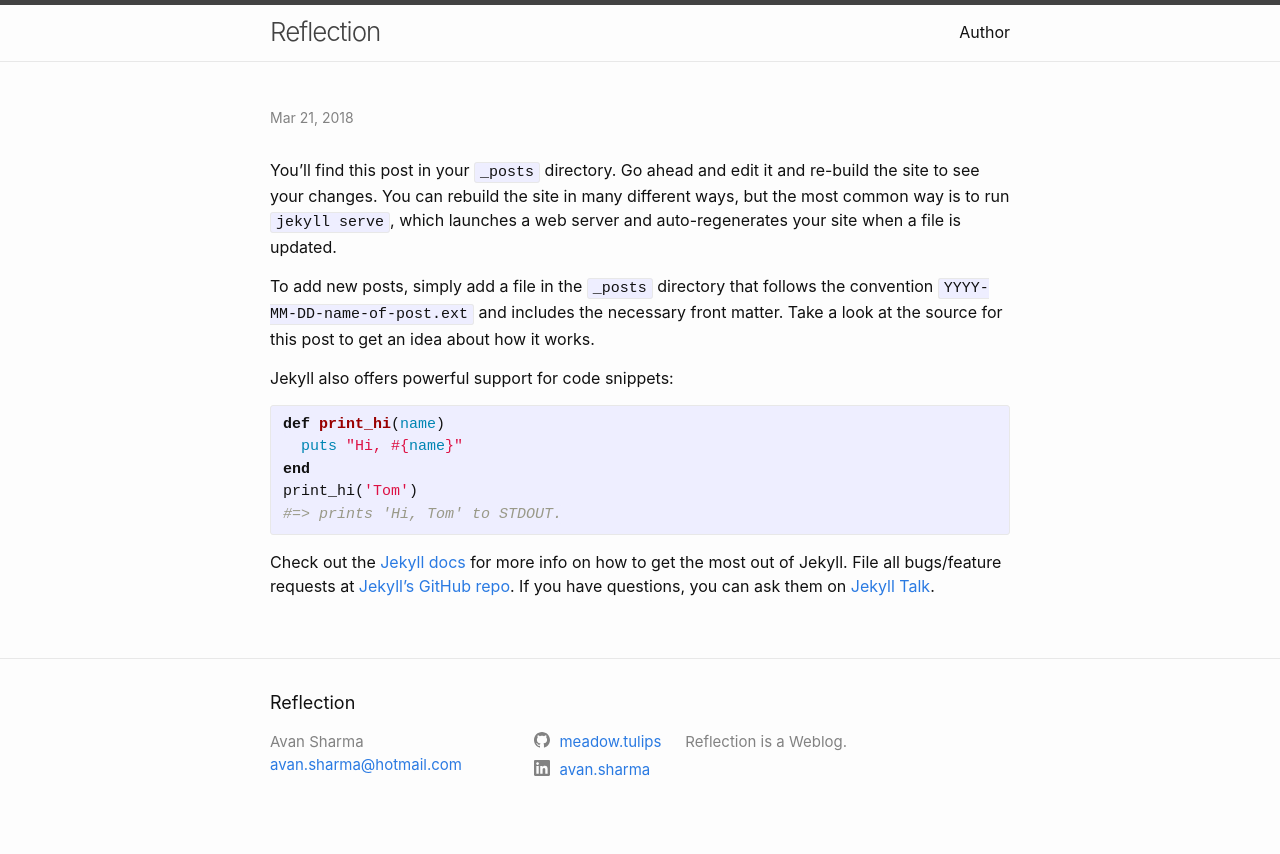
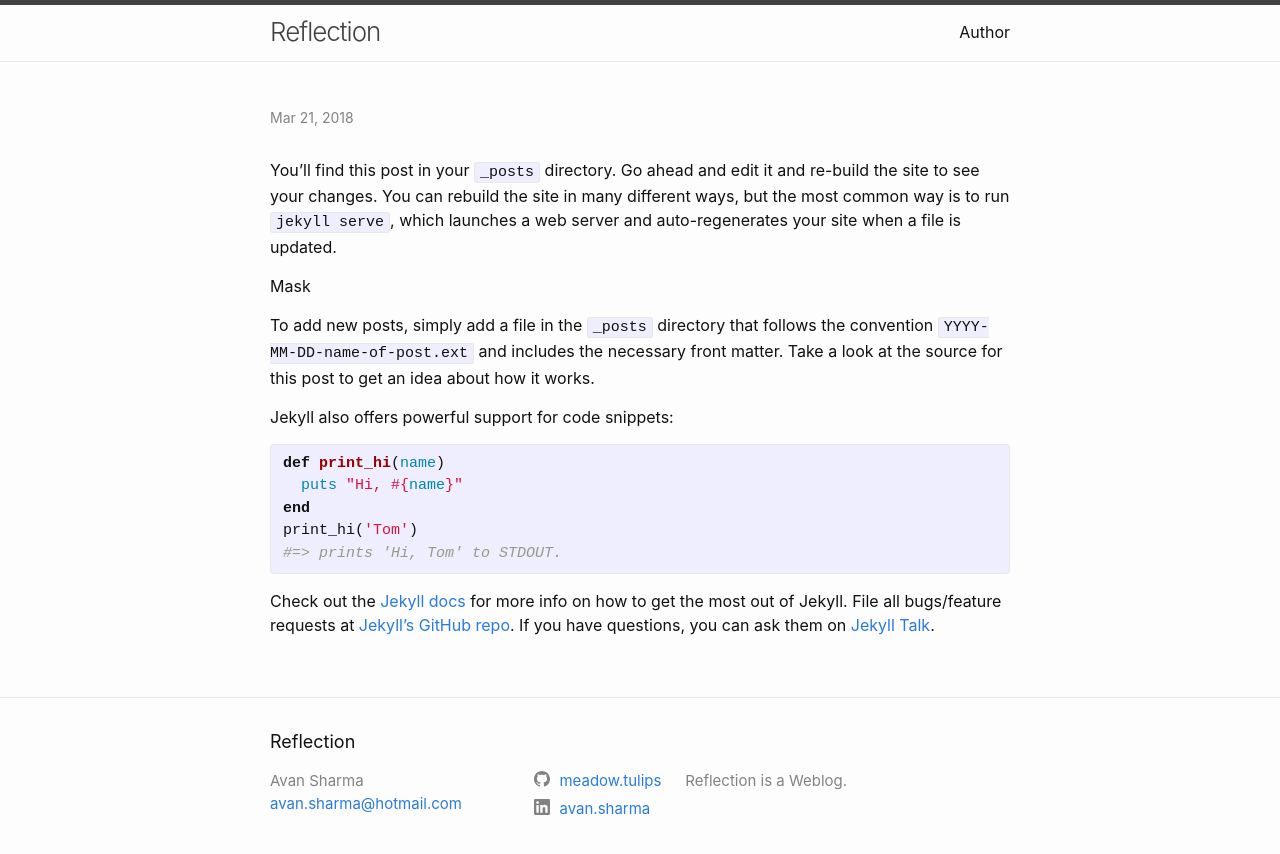
Before and after one commit to meadow-tulips/Myblog, a Jekyll site: the page built from _posts/2018-03-22-welcome-to-jekyll.markdown, in a window 1280 px wide. Shown: the top 854 px of the page. Built offline with Jekyll 4.4.1, drawn with Linux system fonts in a browser that asks for light colours.

Commit message:
Update 2018-03-22-welcome-to-jekyll.markdown

```diff
--- a/_posts/2018-03-22-welcome-to-jekyll.markdown
+++ b/_posts/2018-03-22-welcome-to-jekyll.markdown
@@ -5,6 +5,8 @@ date:   2018-03-22 01:33:45 +0530
 categories: jekyll update
 ---
 You’ll find this post in your `_posts` directory. Go ahead and edit it and re-build the site to see your changes. You can rebuild the site in many different ways, but the most common way is to run `jekyll serve`, which launches a web server and auto-regenerates your site when a file is updated.
+
+<p>Mask </p>
 
 To add new posts, simply add a file in the `_posts` directory that follows the convention `YYYY-MM-DD-name-of-post.ext` and includes the necessary front matter. Take a look at the source for this post to get an idea about how it works.
 
```
